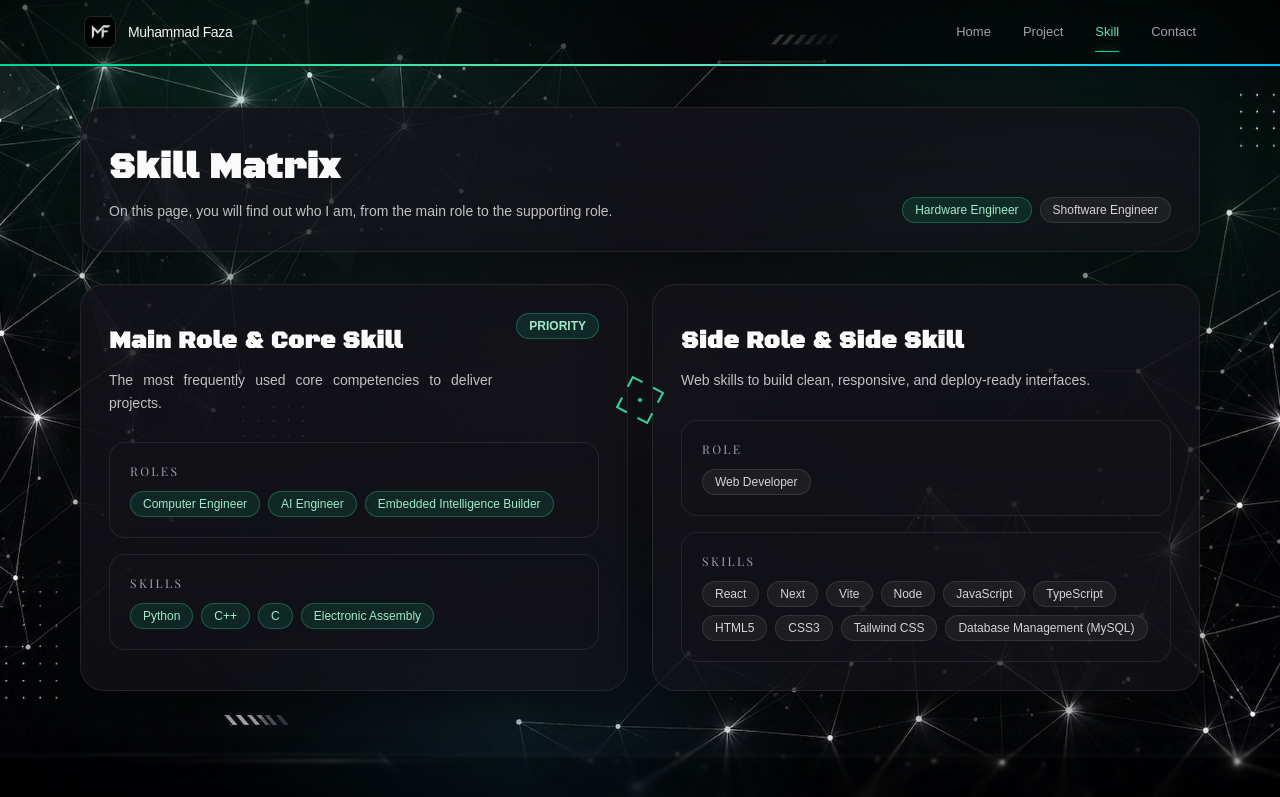
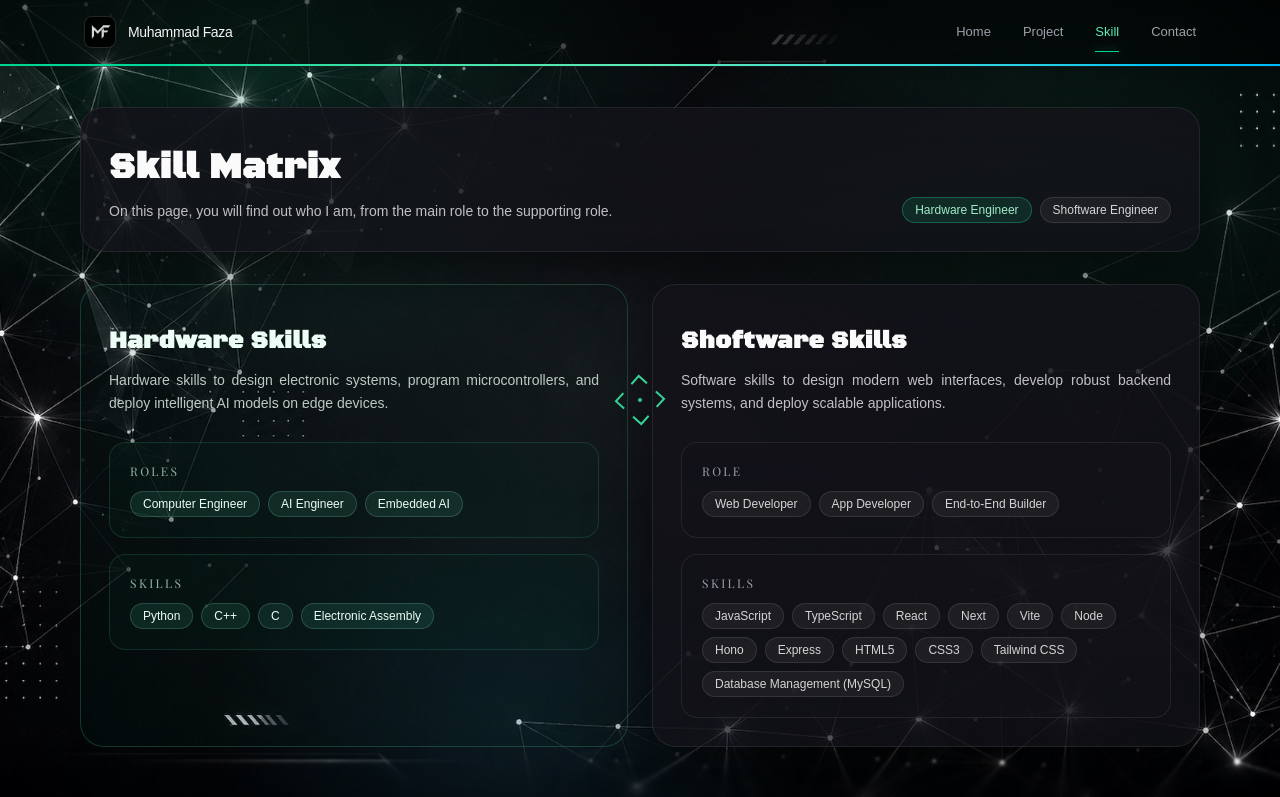
Before and after one commit to MuhammadFaza-DU/Muhammad-Faza, a Next.js app: page /skill in a window 1280 px wide. Shown: the top 797 px of the page. Built offline with nearby package versions, Linux system fonts and the light colour scheme; a web font is replaced by a local one.

Commit message:
perfecter

```diff
--- a/src/app/layout.tsx
+++ b/src/app/layout.tsx
@@ -57,7 +57,7 @@ export default function RootLayout({
         {/* Gradual blur di tepi bawah viewport */}
         <GradualBlur
           position="bottom"
-          height="4rem"
+          height="3.3rem"
           strength={1}
           divCount={5}
           curve="ease-in"
--- a/src/app/skill/skill.tsx
+++ b/src/app/skill/skill.tsx
@@ -1,4 +1,3 @@
-import Link from "next/link";
 import { skillsData } from "@/data/skillsData";
 
 export default function SkillPage() {
@@ -22,34 +21,34 @@ export default function SkillPage() {
       </section>
 
       <section className="mt-8 grid gap-6 lg:grid-cols-2">
-        <div className="panel rounded-3xl p-7">
+        <div className="rounded-3xl border border-emerald-300/20 bg-emerald-950/12 p-7">
           <div className="flex items-start justify-between gap-6">
             <div>
-              <h2 className="mt-3 text-2xl font-semibold text-zinc-50">{core.title}</h2>
-              <p className="mt-3 text-sm leading-relaxed text-zinc-300/90">{core.subtitle}</p>
+              <h2 className="mt-3 text-2xl font-semibold text-emerald-50">{core.title}</h2>
+              <p className="mt-3 text-sm leading-relaxed text-emerald-50/78">{core.subtitle}</p>
             </div>
             {core.badge ? (
-              <span className="badge-accent rounded-full px-3 py-1 text-xs font-semibold">{core.badge}</span>
+              <span className="rounded-full border border-emerald-300/30 bg-emerald-400/10 px-3 py-1 text-xs font-semibold text-emerald-100">{core.badge}</span>
             ) : null}
           </div>
 
           <div className="mt-7 grid gap-4">
-            <div className="panel-soft rounded-2xl p-5">
-              <p className="font-mono text-xs tracking-[0.2em] text-zinc-400">ROLES</p>
+            <div className="rounded-2xl border border-emerald-300/14 bg-emerald-950/18 p-5">
+              <p className="font-mono text-xs tracking-[0.2em] text-emerald-100/70">ROLES</p>
               <div className="mt-3 flex flex-wrap gap-2">
                 {core.roles.map((r) => (
-                  <span key={r} className="badge-accent rounded-full px-3 py-1 text-xs font-medium">
+                  <span key={r} className="rounded-full border border-emerald-200/18 bg-emerald-300/10 px-3 py-1 text-xs font-medium text-emerald-50">
                     {r}
                   </span>
                 ))}
               </div>
             </div>
 
-            <div className="panel-soft rounded-2xl p-5">
-              <p className="font-mono text-xs tracking-[0.2em] text-zinc-400">SKILLS</p>
+            <div className="rounded-2xl border border-emerald-300/14 bg-emerald-950/18 p-5">
+              <p className="font-mono text-xs tracking-[0.2em] text-emerald-100/70">SKILLS</p>
               <div className="mt-3 flex flex-wrap gap-2">
                 {core.skills.map((s) => (
-                  <span key={s} className="badge-accent rounded-full px-3 py-1 text-xs font-medium">
+                  <span key={s} className="rounded-full border border-emerald-200/18 bg-emerald-300/10 px-3 py-1 text-xs font-medium text-emerald-50">
                     {s}
                   </span>
                 ))}
--- a/src/components/HeroSection.tsx
+++ b/src/components/HeroSection.tsx
@@ -51,10 +51,10 @@ export default function HeroSection() {
           Hi, I’m <span className="text-emerald-300">Muhammad Faza</span>
         </h1>
         <p className="mt-4 text-sm font-light leading-relaxed text-zinc-200/80 md:text-base">
-          Computer Engineer | AI Engineer | Embedded AI | Web Developer
+          Computer Engineer | AI Engineer | Embedded AI | Web Developer | App Developer | End-to-End Builder
         </p>
         <p className="mt-4 max-w-xl text-base leading-relaxed text-zinc-300/90">
-          Hardware & Software Engineer dedicated to building end-to-end intelligent systems. I bridge physical devices with digital ecosystems through the integration of Embedded AI, firmware, IoT, and modern web architecture. Focusing on efficiency and scalability, I'm ready to bring ideas to life, from hardware circuit design to ready-to-use application deployment.
+          I build technology that connects AI, software, and embedded systems into real-world solutions. With experience in AI engineering, web development, and app development, I enjoy transforming ideas into functional, scalable, and useful products. I'm always drawn to new challenges and innovations that push the boundaries of technology.
         </p>
 
         <div className="mt-6 flex flex-wrap gap-3">
--- a/src/components/HiringSection.tsx
+++ b/src/components/HiringSection.tsx
@@ -9,7 +9,7 @@ export default function HiringSection() {
           <div>
             <h2 className="mt-3 text-3xl font-semibold text-zinc-50 md:text-5xl">Ready to Collaborate</h2>
             <p className="mt-10 max-w-xl text-sm leading-relaxed text-zinc-300/90">
-              Looking for a hybrid engineer who bridges the gap between circuits and code? I build reliable hardware and power it with smart software, maintaining a clean and highly communicative approach. Let’s turn your vision into a finished product.
+              Need a hybrid engineer to bridge physical hardware and intelligent code? I assemble robust electronic systems and build modern full-stack applications, seamlessly connecting embedded AI with web architecture. Let’s collaborate to transform your concept into a scalable, deployed solution.
             </p>
           </div>
           <span className="badge-accent hidden items-center gap-2 whitespace-nowrap rounded-full px-3 py-1 text-xs font-medium sm:inline-flex">
@@ -23,6 +23,7 @@ export default function HiringSection() {
           <span className="badge-accent rounded-full px-3 py-1 text-sm font-medium">AI Engineer</span>
           <span className="badge-accent rounded-full px-3 py-1 text-sm font-medium">Embedded AI</span>
           <span className="badge rounded-full px-3 py-1 text-sm font-medium">Web Developer</span>
+          <span className="badge rounded-full px-3 py-1 text-sm font-medium">App Developer</span>
           <span className="badge rounded-full px-3 py-1 text-sm font-medium">End-to-End Builder</span>
         </div>
 
--- a/src/data/projectsData.ts
+++ b/src/data/projectsData.ts
@@ -27,6 +27,14 @@ export const projectsData: Project[] = [
     tag: "LIVE DEMO",
   },
   {
+    title: "Codecraft Optimizer IDE Skill",
+    type: "github",
+    href: "https://github.com/MuhammadFaza-DU/codecraft-optimizer-ide",
+    description: "A simple CLI-based text editor application created to simulate the working of a text editor with undo/redo and multi-tab features.",
+    tech: ["Markdown"],
+    tag: "GITHUB",
+  },
+  {
     title: "BRAWL BUDDIES: CHAOS KITCHEN",
     type: "demo",
     href: "https://game-chef-pixel.pages.dev/",
--- a/src/data/skillsData.ts
+++ b/src/data/skillsData.ts
@@ -8,23 +8,24 @@ export type SkillCategory = {
 
 export const skillsData: SkillCategory[] = [
   {
-    title: "Main Role & Core Skill",
-    subtitle: "The most frequently used core competencies to deliver projects.",
-    badge: "PRIORITY",
-    roles: ["Computer Engineer", "AI Engineer", "Embedded Intelligence Builder"],
+    title: "Hardware Skills",
+    subtitle: "Hardware skills to design electronic systems, program microcontrollers, and deploy intelligent AI models on edge devices.",
+    roles: ["Computer Engineer", "AI Engineer", "Embedded AI"],
     skills: ["Python", "C++", "C", "Electronic Assembly"],
   },
   {
-    title: "Side Role & Side Skill",
-    subtitle: "Web skills to build clean, responsive, and deploy-ready interfaces.",
-    roles: ["Web Developer"],
+    title: "Shoftware Skills",
+    subtitle: "Software skills to design modern web interfaces, develop robust backend systems, and deploy scalable applications.",
+    roles: ["Web Developer", "App Developer", "End-to-End Builder"],
     skills: [
+      "JavaScript",
+      "TypeScript",
       "React",
       "Next",
       "Vite",
       "Node",
-      "JavaScript",
-      "TypeScript",
+      "Hono",
+      "Express",
       "HTML5",
       "CSS3",
       "Tailwind CSS",
```
